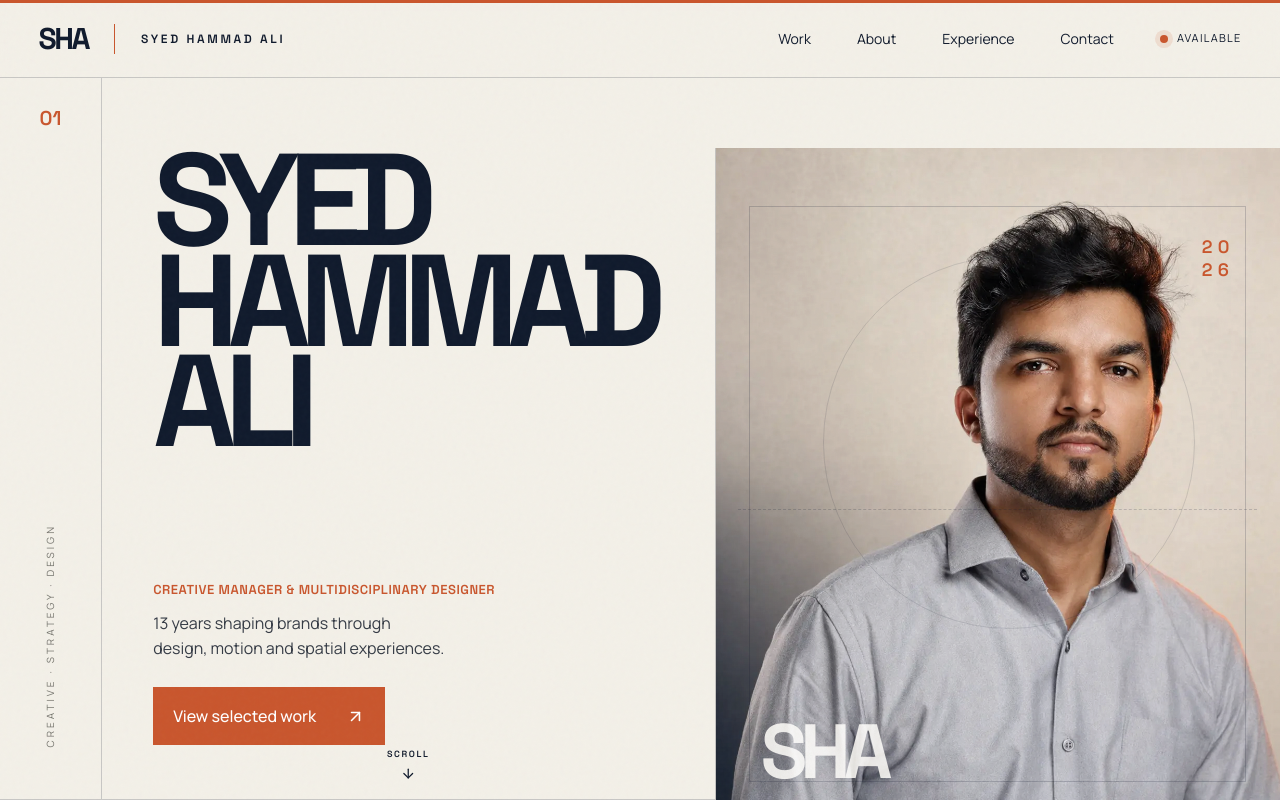
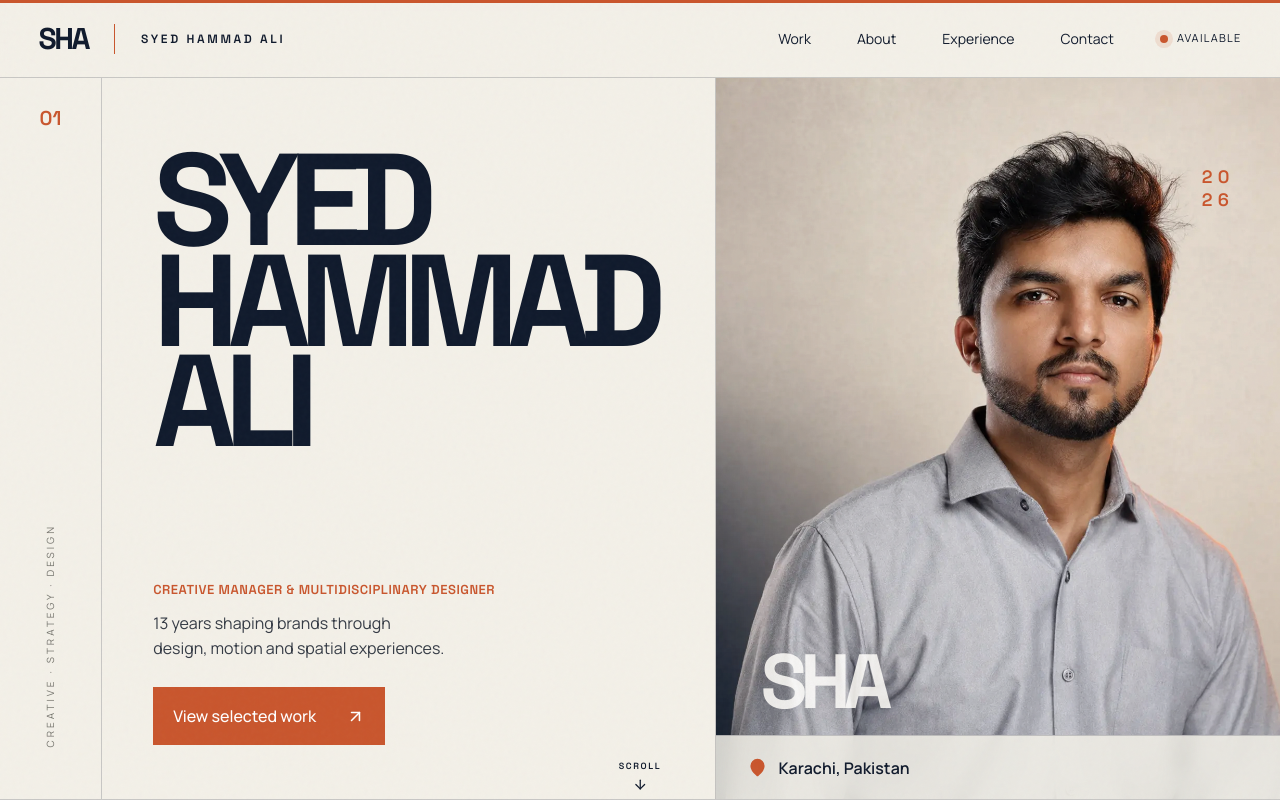
Before and after one commit to syedhammada321-lang/syed-hammad-portfolio, a Next.js app: page / in a window 1280 px wide. Shown: the top 800 px of the page. Built offline with nearby package versions, Linux system fonts and the light colour scheme.

Commit message:
Lock hero panel alignment and move guides behind portrait

```diff
--- a/app/globals.css
+++ b/app/globals.css
@@ -71,18 +71,18 @@ button:focus-visible, a:focus-visible { outline: 2px solid var(--orange); outlin
 .magnetic-link:hover svg { transform: translate(4px, -4px); }
 .magnetic-link--light { background: var(--paper); color: var(--ink); }
 .magnetic-link--light:hover { background: var(--orange); }
-.hero-art { position: relative; min-width: 0; overflow: hidden; border-left: 1px solid var(--line); background: #efebe3; }
-.hero-art::before, .hero-art::after { content: ""; position: absolute; z-index: 2; pointer-events: none; }
+.hero-art { isolation: isolate; position: relative; min-width: 0; overflow: hidden; border-left: 1px solid var(--line); background: #efebe3; }
+.hero-art::before, .hero-art::after { content: ""; position: absolute; z-index: 0; pointer-events: none; }
 .hero-art::before { inset: 8% 6% 12%; border: 1px solid var(--line); }
 .hero-art::after { top: 50%; left: 4%; right: 4%; border-top: 1px dashed rgba(16, 26, 44, .18); }
-.hero-art img { object-fit: cover; filter: saturate(.86) contrast(1.02); }
+.hero-art img { z-index: 1; object-fit: cover; filter: saturate(.86) contrast(1.02); }
 .hero-art .hero-portrait { object-position: 50% 35%; transform: scale(1.012); }
 .portrait-mark { position: absolute; z-index: 4; left: 8%; bottom: 12%; color: rgba(243, 240, 232, .9); font: 700 clamp(48px, 6vw, 94px)/.8 "Space Grotesk"; letter-spacing: -.09em; mix-blend-mode: screen; }
 .art-index { position: absolute; z-index: 4; right: 8%; top: 12%; color: var(--orange); font: 600 18px/1.3 "Space Grotesk"; letter-spacing: .3em; }
-.art-orbit { position: absolute; z-index: 2; width: 66%; aspect-ratio: 1; border: 1px solid rgba(16, 26, 44, .12); border-radius: 50%; left: 19%; top: 15%; }
+.art-orbit { position: absolute; z-index: 0; width: 66%; aspect-ratio: 1; border: 1px solid rgba(16, 26, 44, .12); border-radius: 50%; left: 19%; top: 15%; }
 .hero-location { position: absolute; z-index: 5; left: 0; right: 0; bottom: 0; height: 64px; padding: 0 32px; display: flex; align-items: center; gap: 12px; border-top: 1px solid var(--line); background: rgba(243, 240, 232, .86); backdrop-filter: blur(8px); font-weight: 600; }
 .hero-location svg { color: var(--orange); fill: var(--orange); }
-.scroll-cue { position: absolute; z-index: 8; left: 50%; bottom: 18px; transform: translateX(-50%); display: flex; flex-direction: column; align-items: center; gap: 7px; white-space: nowrap; font: 600 9px/1 "Space Grotesk"; text-transform: uppercase; letter-spacing: .18em; }
+.scroll-cue { position: absolute; z-index: 8; left: 50%; bottom: 7px; transform: translateX(-50%); display: flex; flex-direction: column; align-items: center; gap: 6px; white-space: nowrap; font: 600 9px/1 "Space Grotesk"; text-transform: uppercase; letter-spacing: .18em; }
 
 .section { display: grid; grid-template-columns: 102px minmax(0, 1fr); border-bottom: 1px solid var(--line); }
 .section-index { padding: 38px 0; border-right: 1px solid var(--line); display: flex; flex-direction: column; align-items: center; gap: 64px; color: var(--orange); }
--- a/components/portfolio-home.tsx
+++ b/components/portfolio-home.tsx
@@ -3,7 +3,7 @@
 import Image from "next/image";
 import Link from "next/link";
 import { ArrowDown, ArrowUpRight, MapPin, Menu, X } from "lucide-react";
-import { AnimatePresence, motion, useReducedMotion, useScroll, useSpring, useTransform } from "framer-motion";
+import { AnimatePresence, motion, useReducedMotion, useScroll, useSpring } from "framer-motion";
 import { useEffect, useRef, useState } from "react";
 import gsap from "gsap";
 import { CustomCursor } from "@/components/custom-cursor";
@@ -34,7 +34,6 @@ export function PortfolioHome() {
   const reduced = useReducedMotion();
   const { scrollYProgress } = useScroll();
   const progress = useSpring(scrollYProgress, { stiffness: 100, damping: 30 });
-  const artY = useTransform(scrollYProgress, [0, 0.22], [0, reduced ? 0 : 70]);
 
   useEffect(() => {
     if (!hero.current || reduced) return;
@@ -89,15 +88,15 @@ export function PortfolioHome() {
               <p>13 years shaping brands through<br />design, motion and spatial experiences.</p>
               <MagneticLink href="#work">View selected work</MagneticLink>
             </div>
-            <a href="#work" className="scroll-cue" aria-label="Scroll to selected work">Scroll <ArrowDown size={15} /></a>
           </div>
-          <motion.div className="hero-art" style={{ y: artY }} data-hero-meta>
+          <motion.div className="hero-art" data-hero-meta>
             <span className="art-index">20<br />26</span>
             <div className="art-orbit" aria-hidden="true" />
             <Image className="hero-portrait" src={assetPath("/assets/portrait-syed-hammad.webp")} alt="Portrait of Syed Hammad Ali, Creative Manager" fill priority sizes="(max-width: 800px) 100vw, 48vw" />
             <span className="portrait-mark" aria-hidden="true">SHA</span>
             <div className="hero-location"><MapPin size={19} aria-hidden="true" /> Karachi, Pakistan</div>
           </motion.div>
+          <a href="#work" className="scroll-cue" aria-label="Scroll to selected work">Scroll <ArrowDown size={15} /></a>
         </section>
 
         <section id="work" className="section work-section" aria-labelledby="work-title">
```
